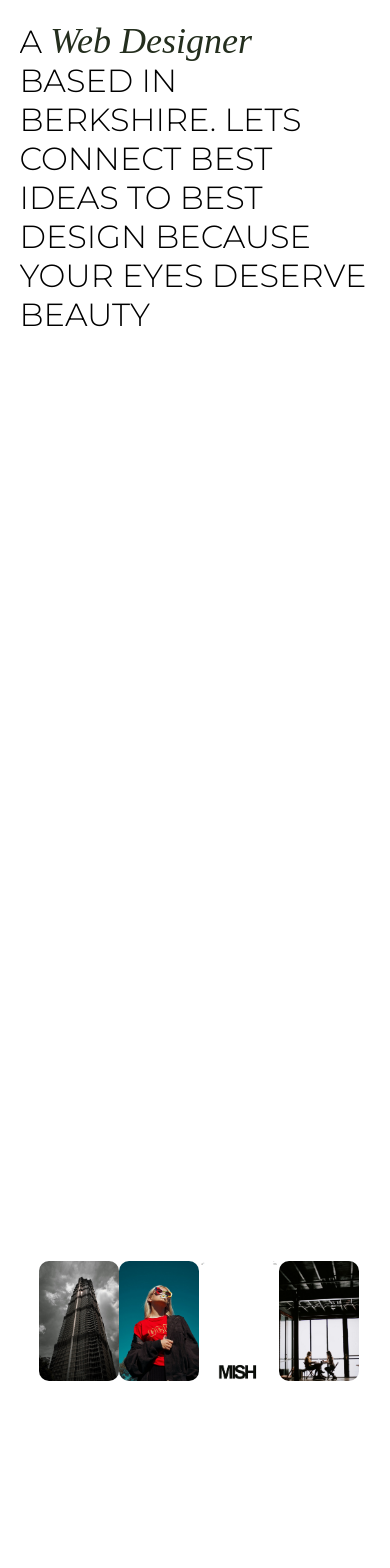
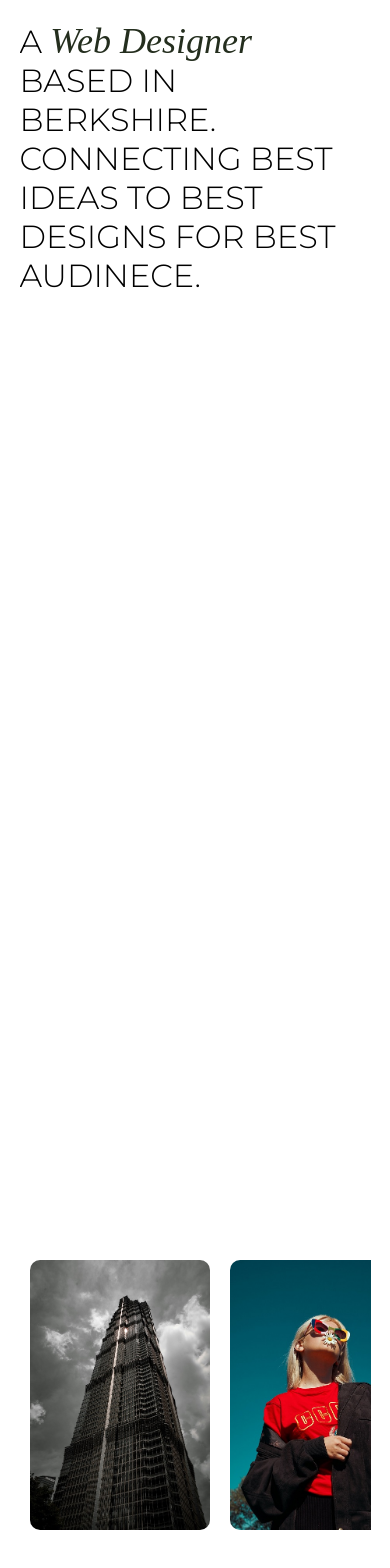
Before and after one commit to Milad64sh/portfolio-website, a Next.js app: page /layout in a window 390 px wide. Shown: the part 1292-2860 px from the top of the page. Built offline with nearby package versions, Linux system fonts and the light colour scheme.

Commit message:
scroll horizontal finished

```diff
--- a/pages/components/Description.tsx
+++ b/pages/components/Description.tsx
@@ -30,8 +30,8 @@ const Description = () => {
             ))}
           </span>
           <br />
-          based in Berkshire. lets connect best ideas to best design because
-          your eyes deserve beauty
+          based in Berkshire. Connecting best ideas to best designs for best
+          audinece.
         </p>
       </div>
     </div>
--- a/pages/components/Footer.tsx
+++ b/pages/components/Footer.tsx
@@ -1,6 +1,10 @@
 import React, { useState } from 'react';
 import styles from './footer.module.scss';
 import Link from 'next/link';
+import { FaLinkedin } from 'react-icons/fa';
+import { FaGithubSquare } from 'react-icons/fa';
+import { IoMdMail } from 'react-icons/io';
+import { FaXTwitter } from 'react-icons/fa6';
 const Footer = () => {
   const [isRotating, setIsRotating] = useState(false);
 
@@ -43,21 +47,23 @@ const Footer = () => {
             <div className={styles.container__content__links__items}>
               <Link href={linkedinProfileLink} legacyBehavior>
                 <a className={styles.container__content__links__items__a}>
-                  LINKEDIN
+                  <FaLinkedin />
                 </a>
               </Link>
               <Link href={myEmailAddress} legacyBehavior>
                 <a className={styles.container__content__links__items__a}>
-                  GMAIL
+                  <IoMdMail />
                 </a>
               </Link>
               <Link href={githubProfileLink} legacyBehavior>
                 <a className={styles.container__content__links__items__a}>
-                  GITHUB
+                  <FaGithubSquare />
                 </a>
               </Link>
               <Link href={twitterProfileLink} legacyBehavior>
-                <a className={styles.container__content__links__items__a}>X</a>
+                <a className={styles.container__content__links__items__a}>
+                  <FaXTwitter />
+                </a>
               </Link>
             </div>
           </div>
--- a/pages/components/footer.module.scss
+++ b/pages/components/footer.module.scss
@@ -23,6 +23,7 @@
       width: 90%;
       align-items: center;
       justify-content: center;
+      height: 200px;
     }
     &__logo {
       display: flex;
@@ -43,21 +44,10 @@
         &.rotate {
           animation: rotate360 1s ease-in-out;
         }
-        // &__square {
-        //   position: absolute;
-        //   // border: 1px solid #fff;
-        //   box-shadow: 0px 0px 10px #fff;
-        //   border-radius: 2px;
-        //   width: 20px;
-        //   height: 20px;
-        //   top: 14px;
-        //   left: 15.5px;
-        // }
         &__m,
         &__i,
         &__s,
         &__h {
-          // position: absolute;
           transform-origin: center center;
           color: #fff;
           text-transform: uppercase;
@@ -86,7 +76,7 @@
           margin-top: -10px;
         }
         &__p {
-          font-size: 1.5rem;
+          font-size: 1.25rem;
           letter-spacing: 2px;
         }
       }
@@ -97,6 +87,8 @@
         align-items: center;
         justify-content: space-between;
         @media screen and (max-width: 768px) {
+          width: 40%;
+          font-size: 1.5rem;
           padding-left: 12px;
           margin-top: -15px;
         }
--- a/pages/components/projects/ProjectsSlideShow.tsx
+++ b/pages/components/projects/ProjectsSlideShow.tsx
@@ -20,12 +20,15 @@ const ProjectsSlideShow = () => {
     <section className={styles.container}>
       <div className={styles.container__content}>
         <div className={styles.container__content__nav}>
+          <div className={styles.container__content__nav__scrollable}>
             {projects.map((project, index) => (
               <div
                 key={project.id}
                 onMouseEnter={() => setHoveredIndex(index)}
                 onMouseLeave={() => setHoveredIndex(null)}
-              className={`${styles.container__content__nav__projectContainer} ${
+                className={`${
+                  styles.container__content__nav__projectContainer
+                } ${
                   hoveredIndex === index
                     ? styles.hovered
                     : (hoveredIndex === index - 1 ||
@@ -45,6 +48,7 @@ const ProjectsSlideShow = () => {
                 />
               </div>
             ))}
+          </div>
         </div>
 
         {/* Render only the selected ProjectDetail */}
--- a/pages/components/projects/projectCard.module.scss
+++ b/pages/components/projects/projectCard.module.scss
@@ -8,7 +8,8 @@
     display: flex;
     flex-direction: row;
     justify-content: center;
-    width: 100%;
+    // width: 100%;
+    overflow-x: auto;
     margin: 0px;
     &__imgContainer {
       position: relative;
@@ -32,7 +33,8 @@
         transition: transform 0.3s ease-in-out;
         transform-origin: center;
         @media screen and (max-width: 767px) {
-          width: 80px;
+          width: 180px;
+          margin: 0 10px;
         }
       }
     }
--- a/pages/components/projects/slideshow.module.scss
+++ b/pages/components/projects/slideshow.module.scss
@@ -23,11 +23,23 @@
       justify-content: center;
       margin-top: 1rem;
       width: 20%;
+      &__scrollable {
+        display: flex;
+        flex-direction: row;
+        overflow-x: auto;
+        width: 100%;
+        -webkit-overflow-scrolling: touch; // For smooth scrolling on iOS
+        scrollbar-width: none;
+
+        &::-webkit-scrollbar {
+          display: none; // Hide scrollbar for WebKit browsers
+        }
+      }
 
       @media screen and (max-width: 767px) {
         flex-direction: row;
         justify-content: space-evenly;
-        width: 80%;
+        width: 90%;
       }
       &__projectContainer {
         width: 100%;
@@ -52,15 +64,16 @@
     &__detail {
       position: relative;
       display: flex;
-      width: 70%;
+      width: 80%;
       flex-direction: row;
       justify-content: center;
       align-items: center;
-      margin-top: 2rem;
+      // margin-top: 1rem;
       transition: opacity 0.3s ease-in-out;
       opacity: 0;
       @media screen and (max-width: 767px) {
         flex-direction: column;
+        width: 90%;
       }
       &.entering {
         opacity: 0;
```
Lines whose indentation alone changed are shown as unchanged.
